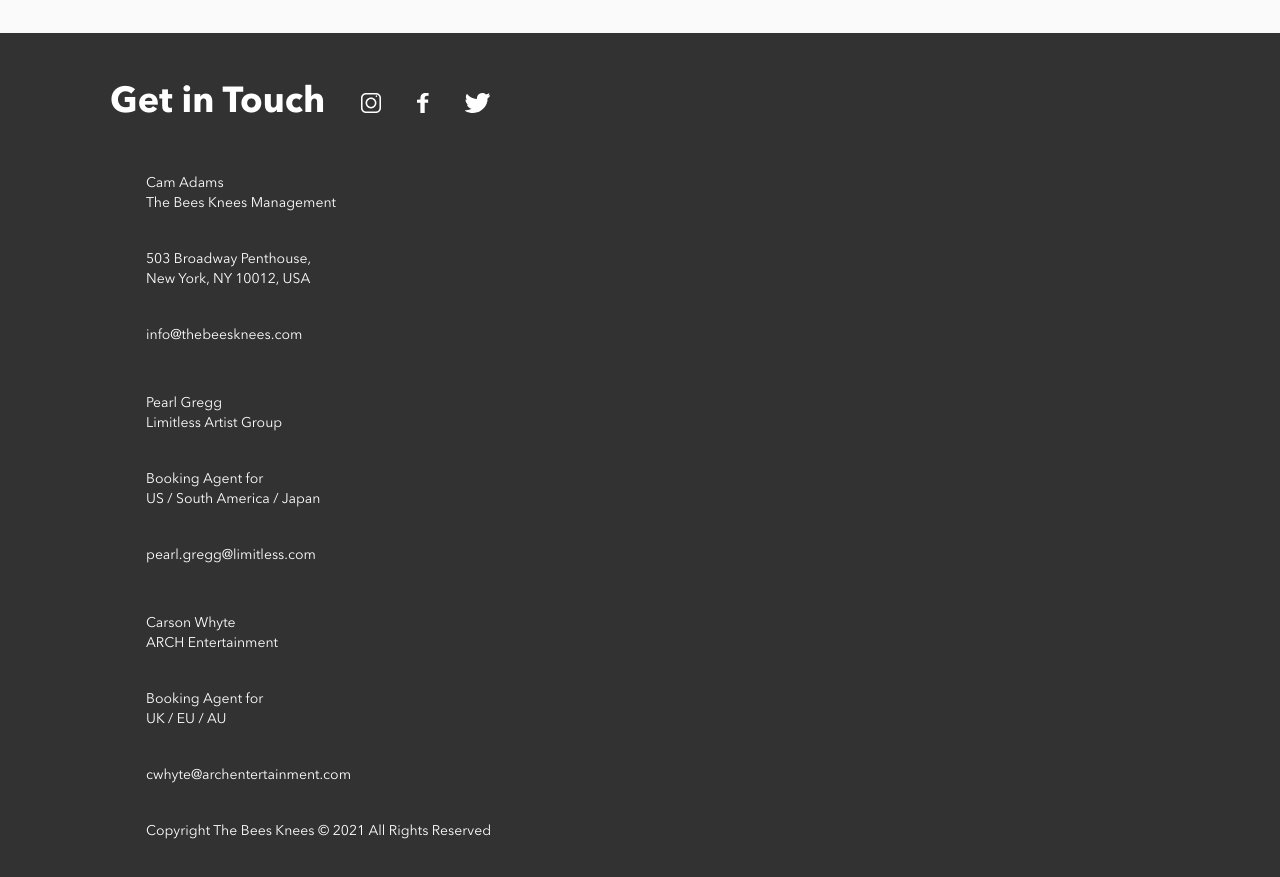
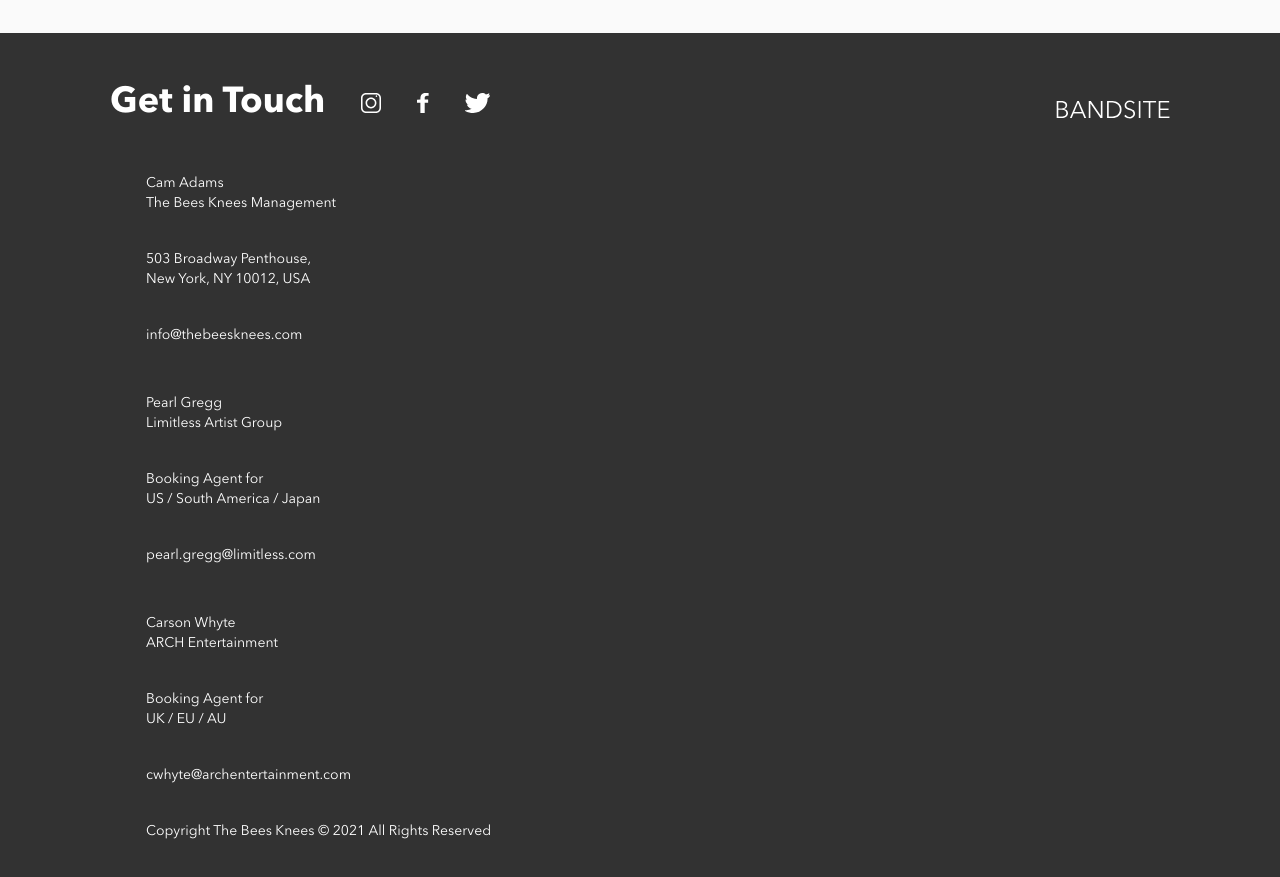
Before and after one commit to SomeViet/Brainstation--Bandsite-Project, a plain HTML site: page kevin-tran-bandsite/index.html in a window 1280 px wide. Shown: the part 2546-3423 px from the top of the page. Drawn offline with Linux system fonts and the light colour scheme.

Commit message:
Footer Logo Done

```diff
--- a/kevin-tran-bandsite/styles/bio.scss
+++ b/kevin-tran-bandsite/styles/bio.scss
@@ -300,8 +300,10 @@
         }
     }
     &__icon {
+        @media (min-width: 768px) {
+            margin: 0 36px;
+        }
         display: flex;
-        margin: 0 36px;
     }
     &__link {
         @media (min-width: 768px) {
@@ -329,7 +331,8 @@
     }
     &__logo {
         @media (min-width: 768px) {
-            display: none;
+            display: block;
+            margin-left: auto;
         }
         display: none;
         &-mobile {
```
Also changed, not shown: kevin-tran-bandsite/styles/bio.css.
